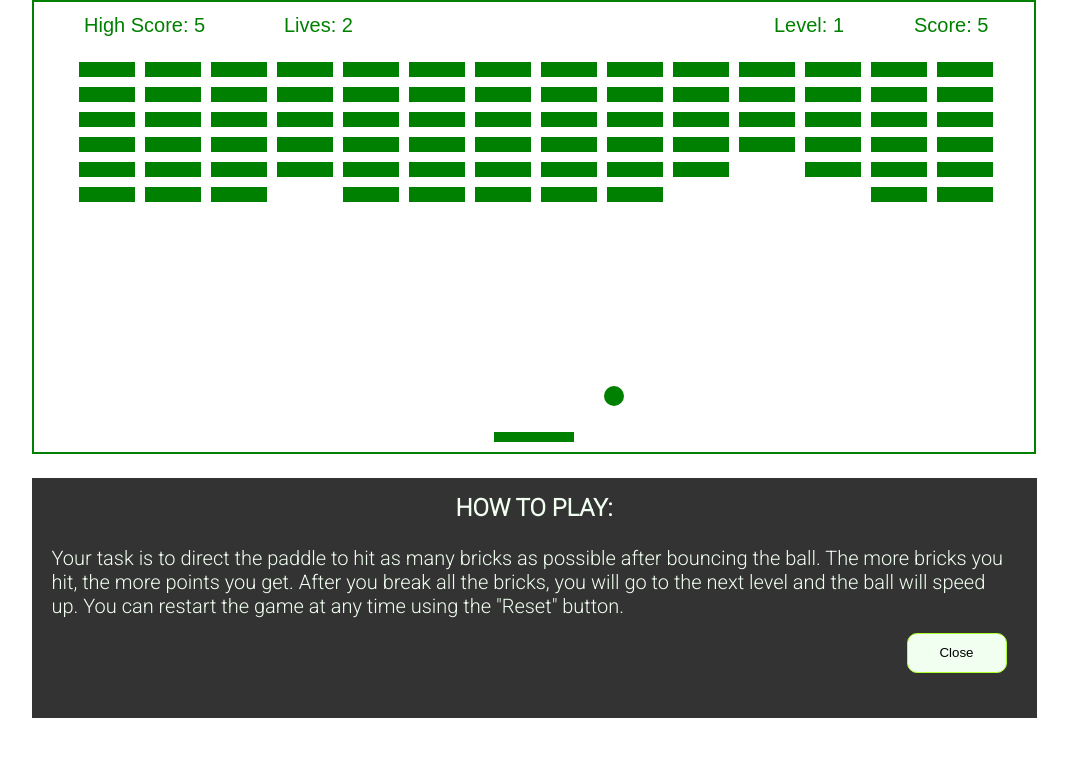
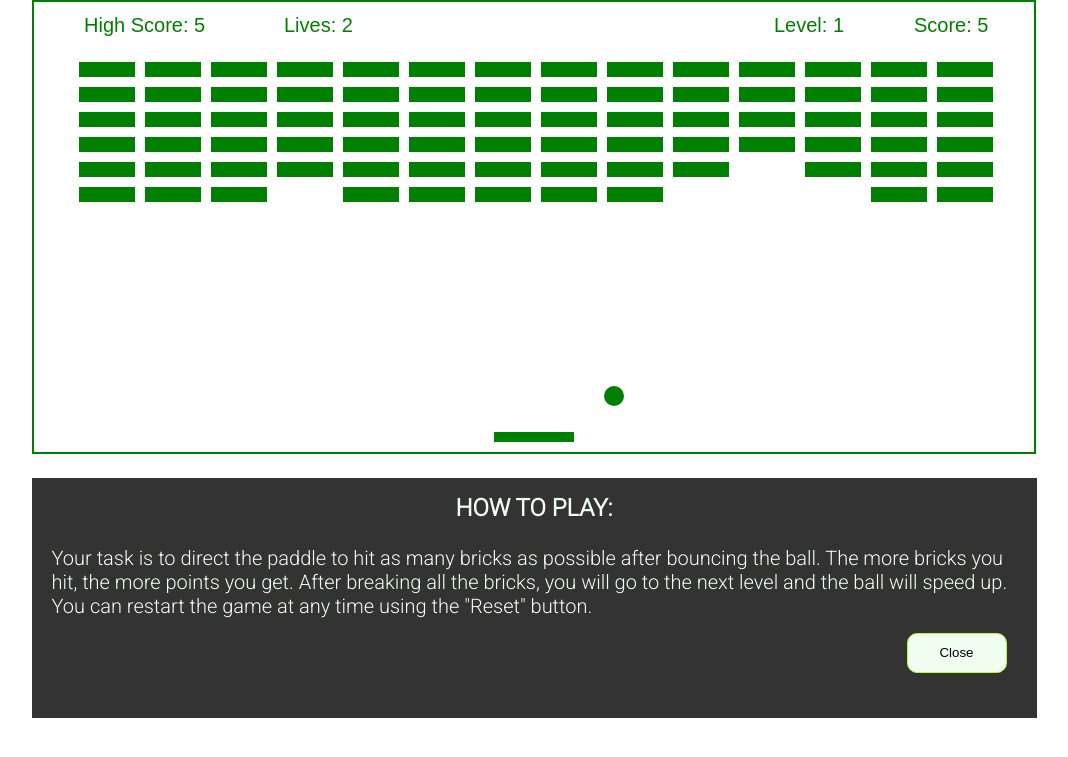
Before and after one commit to devdotcomweb/breakout-game, a plain HTML site: page index.html in a window 1280 px wide. Shown: the part 81-838 px from the top of the page, without its empty margins (106-1174 px from the left). Drawn offline with Linux system fonts and the light colour scheme.

Commit message:
correct 1 text mistake

```diff
--- a/index.html
+++ b/index.html
@@ -26,7 +26,7 @@
           <p>
             Your task is to direct the paddle to hit as many bricks as possible
             after bouncing the ball. The more bricks you hit, the more points
-            you get. After you break all the bricks, you will go to the next
+            you get. After breaking all the bricks, you will go to the next
             level and the ball will speed up. You can restart the game at any
             time using the "Reset" button.
           </p>
```
